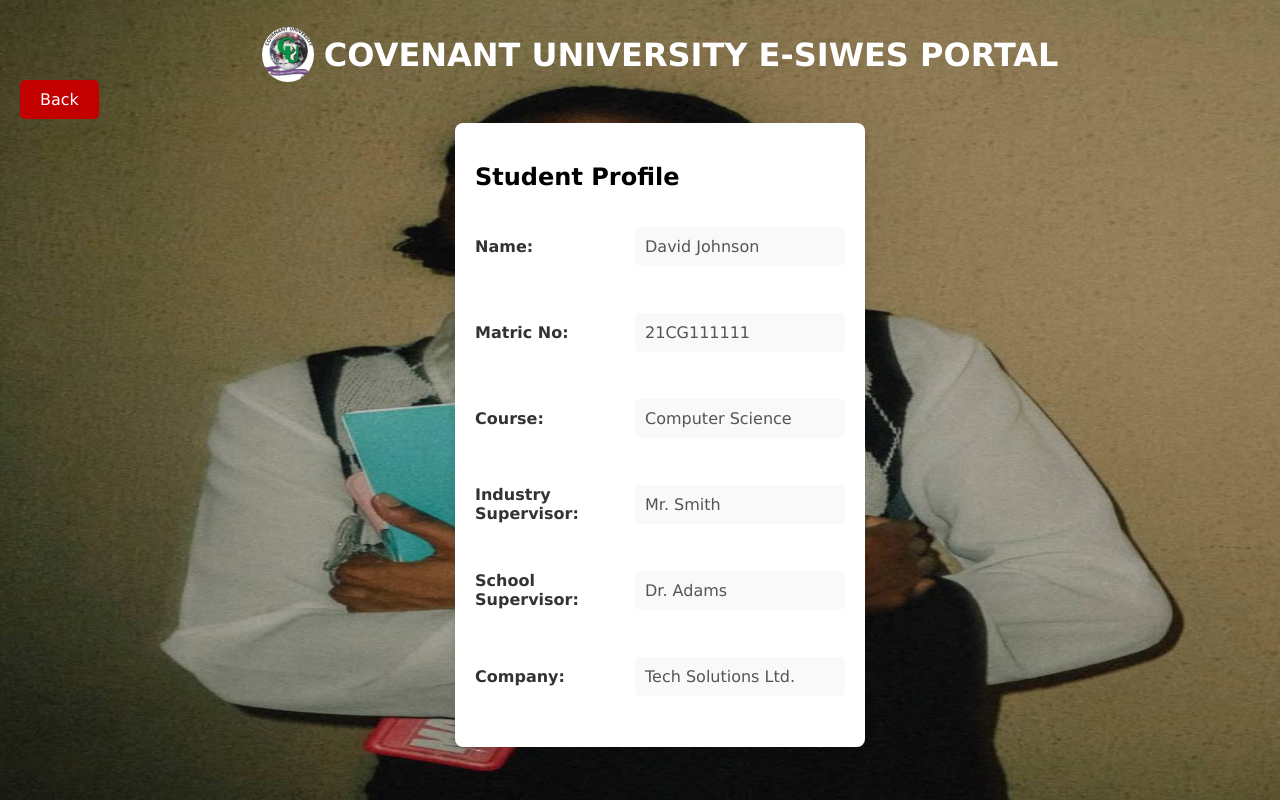
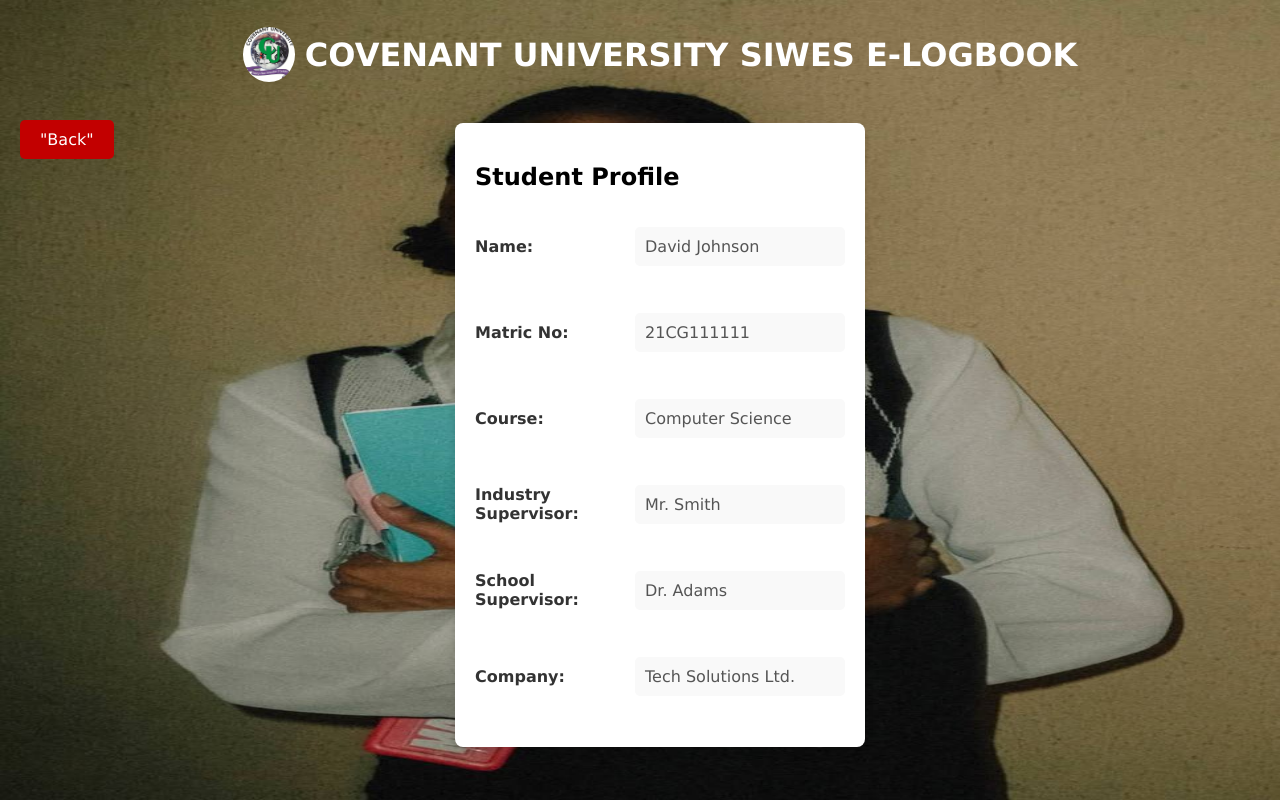
Before and after one commit to Ese345/verceldeploy, a React (Vite) app: page /StudentProfile in a window 1280 px wide. Shown: the top 800 px of the page. Built offline with nearby package versions, Linux system fonts and the light colour scheme.

Commit message:
first commit

```diff
--- a/src/CSS/StudentProfile.css
+++ b/src/CSS/StudentProfile.css
@@ -36,7 +36,7 @@
 /* Back Button Styling */
 .back-btn {
   position: absolute; /* Position the button absolutely */
-  top: 80px; /* Adjust the top position */
+  top: 120px; /* Adjust the top position */
   left: 20px; /* Align the button to the left side */
   background-color: #c20000;
   color: white;
--- a/src/IndividualPages/StudentProfile.tsx
+++ b/src/IndividualPages/StudentProfile.tsx
@@ -18,10 +18,10 @@ const StudentProfile: React.FC<StudentProfileProps> = ({ student }) => {
       <header className="student-profile-header">
         <div className="profile-logo-container">
           <img src={CU_LOGO} alt="CU Logo" className="logo" />
-          <h1 className="profile-logo-title">COVENANT UNIVERSITY E-SIWES PORTAL</h1>
+          <h1 className="profile-logo-title">COVENANT UNIVERSITY SIWES E-LOGBOOK</h1>
         </div>
       </header>
-      <button className="back-btn" onClick={() => window.history.back()}>Back</button>
+      <button className="back-btn" onClick={() => window.history.back()}>"Back"</button>
       <div className="profile-container">
         <h2>Student Profile</h2>
         <div className="profile-field">
```
